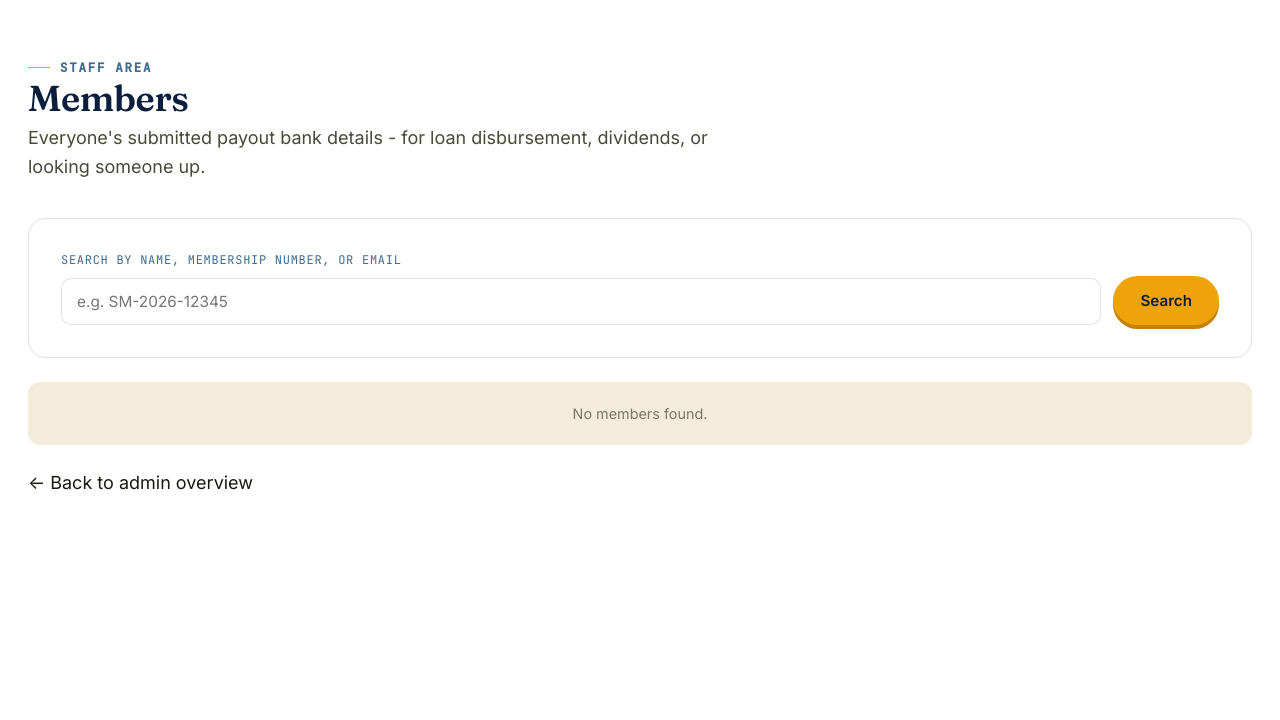
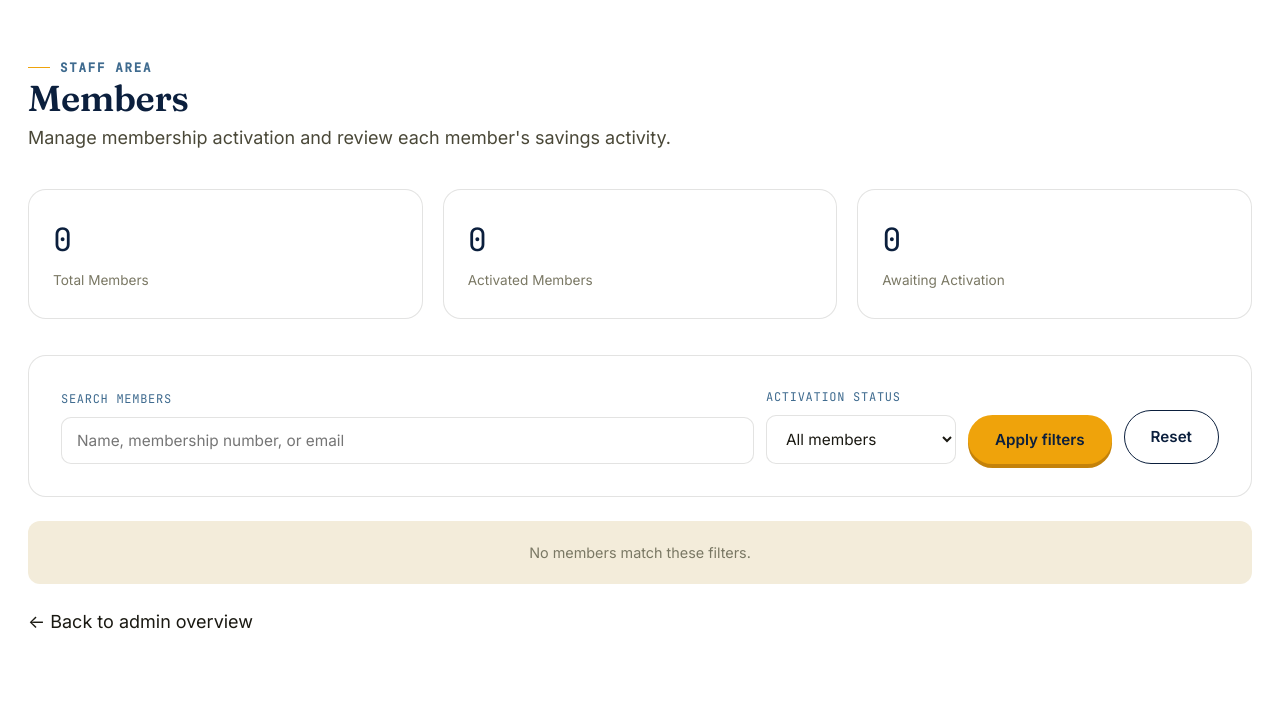
Before and after one commit to tuna204/smile-microfinance-system, a Flask app: page /admin/members in a window 1280 px wide. Shown: the part 87-807 px from the top of the page. Run offline with Flask 3, Linux system fonts and the light colour scheme; a user stored in the database is signed in; tables that the repository leaves empty hold one stand-in row (values such as "Sample post").

Commit message:
Update members.html

```diff
--- a/templates/admin/members.html
+++ b/templates/admin/members.html
@@ -1,3 +1,4 @@
+
 {% extends "base.html" %}
 {% block title %}Members — Smile Cooperative{% endblock %}
 {% block content %}
@@ -5,16 +6,63 @@
 <div class="app-page-head">
   <span class="eyebrow">Staff Area</span>
   <h1>Members</h1>
-  <p>Everyone's submitted payout bank details - for loan disbursement, dividends, or looking someone up.</p>
+  <p>Manage membership activation and review each member's savings activity.</p>
 </div>
 
-<div class="app-form-card" style="max-width:none; margin-bottom:24px;">
-  <form method="GET" style="display:flex; gap:12px; align-items:end; flex-wrap:wrap;">
-    <div class="field" style="flex:1; min-width:220px; margin-bottom:0;">
-      <label for="q">Search by name, membership number, or email</label>
-      <input type="text" id="q" name="q" value="{{ q }}" placeholder="e.g. SM-2026-12345">
+<div class="app-stat-grid">
+  <div class="app-stat-card">
+    <span class="num">{{ total_members }}</span>
+    <span class="label">Total Members</span>
+  </div>
+  <div class="app-stat-card">
+    <span class="num">{{ active_members }}</span>
+    <span class="label">Activated Members</span>
+  </div>
+  <div class="app-stat-card">
+    <span class="num">{{ inactive_members }}</span>
+    <span class="label">Awaiting Activation</span>
+  </div>
+</div>
+
+<div class="app-form-card"
+     style="max-width:none; margin-bottom:24px;">
+  <form method="GET"
+        style="display:flex; gap:12px; align-items:end; flex-wrap:wrap;">
+
+    <div class="field"
+         style="flex:1; min-width:220px; margin-bottom:0;">
+      <label for="q">Search members</label>
+      <input
+        type="text"
+        id="q"
+        name="q"
+        value="{{ q }}"
+        placeholder="Name, membership number, or email">
     </div>
-    <button type="submit" class="btn btn-primary">Search</button>
+
+    <div class="field"
+         style="min-width:190px; margin-bottom:0;">
+      <label for="status">Activation status</label>
+      <select id="status" name="status">
+        <option value="all"
+          {% if status_filter == 'all' %}selected{% endif %}>
+          All members
+        </option>
+        <option value="active"
+          {% if status_filter == 'active' %}selected{% endif %}>
+          Activated
+        </option>
+        <option value="inactive"
+          {% if status_filter == 'inactive' %}selected{% endif %}>
+          Not activated
+        </option>
+      </select>
+    </div>
+
+    <button type="submit" class="btn btn-primary">Apply filters</button>
+    <a href="{{ url_for('admin.members') }}" class="btn btn-ghost">
+      Reset
+    </a>
   </form>
 </div>
 
@@ -22,27 +70,67 @@
   <div class="app-list">
     {% for m in members %}
       <div class="app-row" style="align-items:flex-start;">
-        <div class="app-row-main">
-          <span class="app-row-title">{{ m.full_name }} ({{ m.membership_no }})</span>
-          <span class="app-row-sub">{{ m.email }} · {{ m.phone }}</span>
+
+        <div class="app-row-main" style="flex:1; min-width:0;">
+          <span class="app-row-title">
+            {{ m.full_name }} ({{ m.membership_no }})
+          </span>
+
+          <span class="app-row-sub">
+            {{ m.email }} · {{ m.phone }}
+          </span>
+
+          <span class="app-row-sub">
+            Savings frequency:
+            {{ m.savings_frequency or 'Not specified' }}
+          </span>
+
           {% if m.payout_account_number %}
-            <span class="app-row-sub" style="margin-top:6px; font-family:var(--font-mono);">
-              {{ m.payout_account_number }} — {{ m.payout_bank_name }} — {{ m.payout_account_name }}
+            <span class="app-row-sub" style="margin-top:6px;">
+              Payout account:
+              {{ m.payout_account_number }}
+              · {{ m.payout_bank_name or 'Bank not specified' }}
+              · {{ m.payout_account_name or 'Name not specified' }}
             </span>
           {% else %}
-            <span class="app-row-sub" style="color:#8A2A20;">No payout bank details on file.</span>
+            <span class="app-row-sub" style="color:#8A2A20;">
+              No payout bank details on file.
+            </span>
           {% endif %}
         </div>
-        <span class="app-pill app-pill-{{ 'approved' if m.registration_fee_paid else 'pending' }}">
-          {{ 'Active' if m.registration_fee_paid else 'Not activated' }}
-        </span>
+
+        <div style="display:flex; flex-direction:column;
+                    align-items:flex-end; gap:10px; min-width:150px;">
+
+          <span class="app-pill app-pill-{{ 'approved' if m.registration_fee_paid else 'pending' }}">
+            {{ 'Active' if m.registration_fee_paid else 'Not activated' }}
+          </span>
+
+          <span class="app-row-amount">
+            ₦{{ "{:,.2f}".format(m.savings_account.balance if m.savings_account else 0) }}
+          </span>
+
+          <span class="app-row-sub">Current savings</span>
+
+          <a class="btn btn-ghost"
+             href="{{ url_for('admin.member_financial_profile', member_id=m.id) }}">
+            View financial profile
+          </a>
+        </div>
+
       </div>
     {% endfor %}
   </div>
 {% else %}
-  <div class="app-empty">No members found.</div>
+  <div class="app-empty">
+    No members match these filters.
+  </div>
 {% endif %}
 
-<p style="margin-top:24px;"><a href="{{ url_for('admin.home') }}">&larr; Back to admin overview</a></p>
+<p style="margin-top:24px;">
+  <a href="{{ url_for('admin.home') }}">
+    &larr; Back to admin overview
+  </a>
+</p>
 
 {% endblock %}
```
